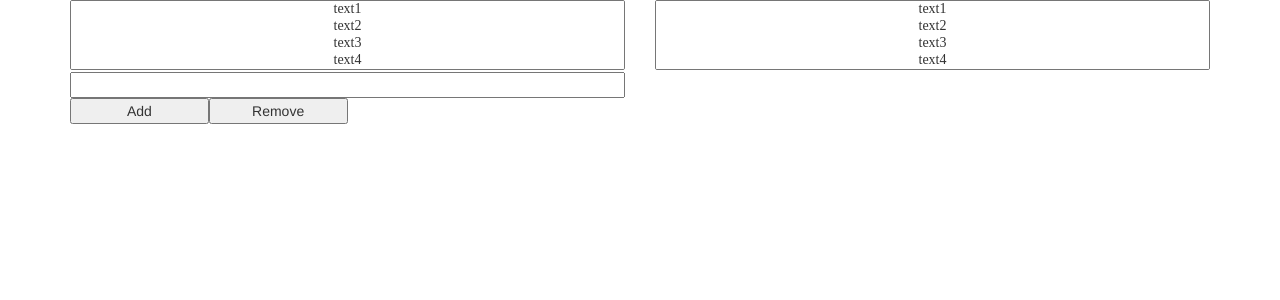
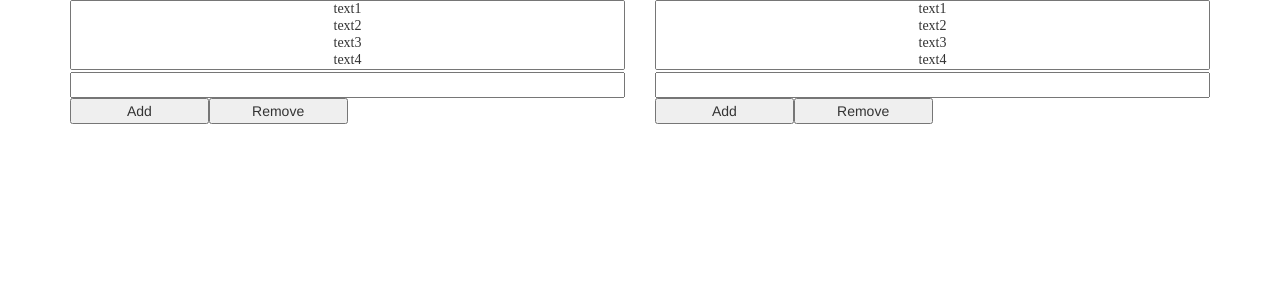
Before and after one commit to HackingForGood/HarvardHacks, a Flask app: template templates/teacher/config.html in a window 1280 px wide. Shown: the top 300 px of the page. Run offline with Flask 2, Linux system fonts and the light colour scheme; the template is opened without the code that fills it, so the values that code supplies are empty; some libraries are stand-ins or nearby versions.

Commit message:
add remove jquery

```diff
--- a/static/js/teacher_config.js
+++ b/static/js/teacher_config.js
@@ -1,15 +1,18 @@
 window.onload = function() {
 }
 
-function add() {
-  console.log("clicked");
-  var newclass = document.getElementById("newclass").value;
-  var classes = document.getElementById("classes");
-  classes.options[classes.options.length] = new Option(newclass, newclass);
-}
 
 $( ".remove" ).click(function() {
     console.log("remove clicked");
     console.log($(this).siblings("select").find(":selected"));
     $( this ).siblings( "select").find(":selected").remove();
   });
+
+  $( ".add" ).click(function() {
+      console.log("add clicked");
+      var newoption = $( this ).siblings("input").val();
+      console.log(newoption);
+      $( this ).siblings( "select").append($("<option></option>")
+                    .attr("value",newoption)
+                    .text(newoption)); ;
+    });
--- a/templates/teacher/config.html
+++ b/templates/teacher/config.html
@@ -15,7 +15,7 @@
    <option>text5</option>
 </select>
 <input type="text" style="width:100%" id="newclass">
-<button type="button" onclick="add()" class="col-xs-3">Add</button>
+<button type="button" class="col-xs-3 add">Add</button>
 <button type="button" class="col-xs-3 remove">Remove</button>
 </div>
 <div class="col-xs-6">
@@ -26,6 +26,9 @@
    <option>text4</option>
    <option>text5</option>
 </select>
+<input type="text" style="width:100%" id="newstudent">
+<button type="button" class="col-xs-3 add">Add</button>
+<button type="button" class="col-xs-3 remove">Remove</button>
 </div>
 </div>
 {% endblock %}
```
